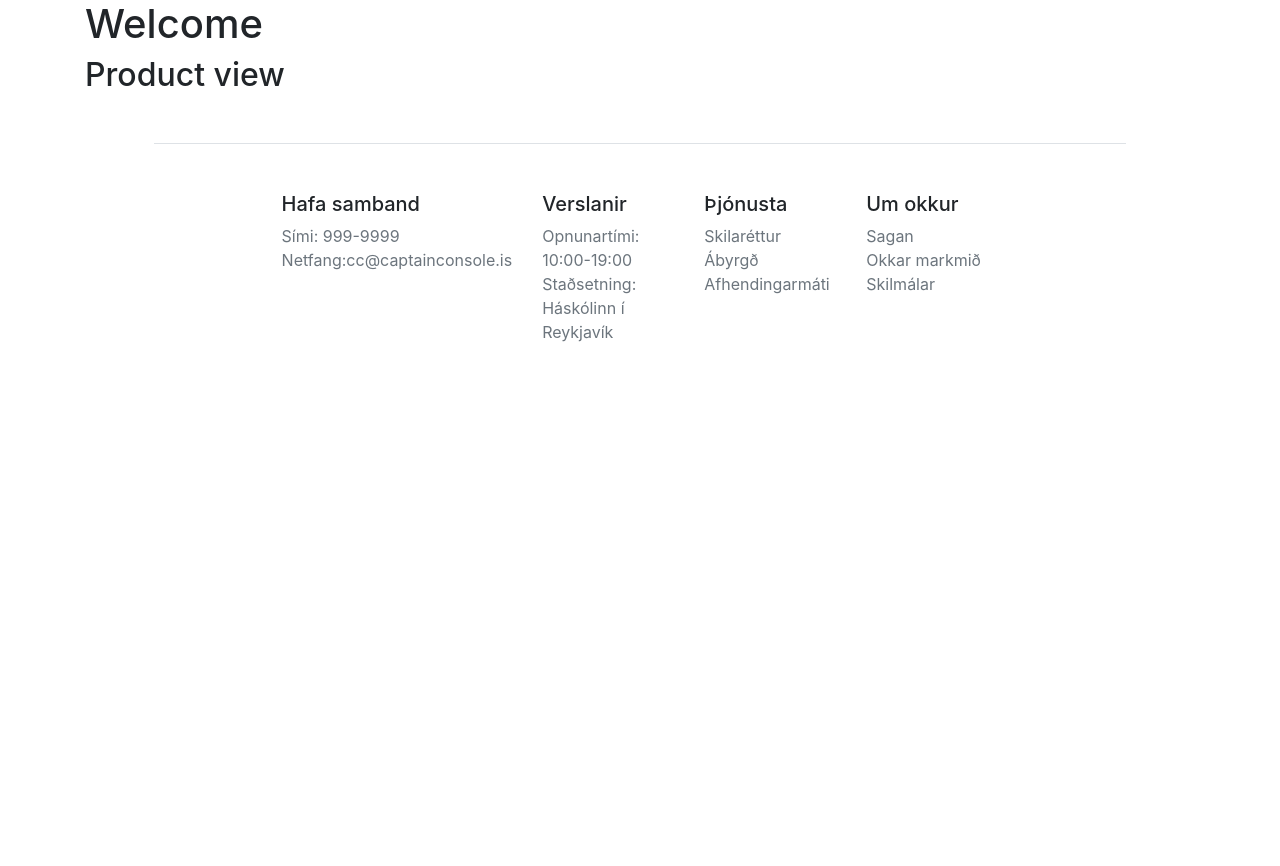
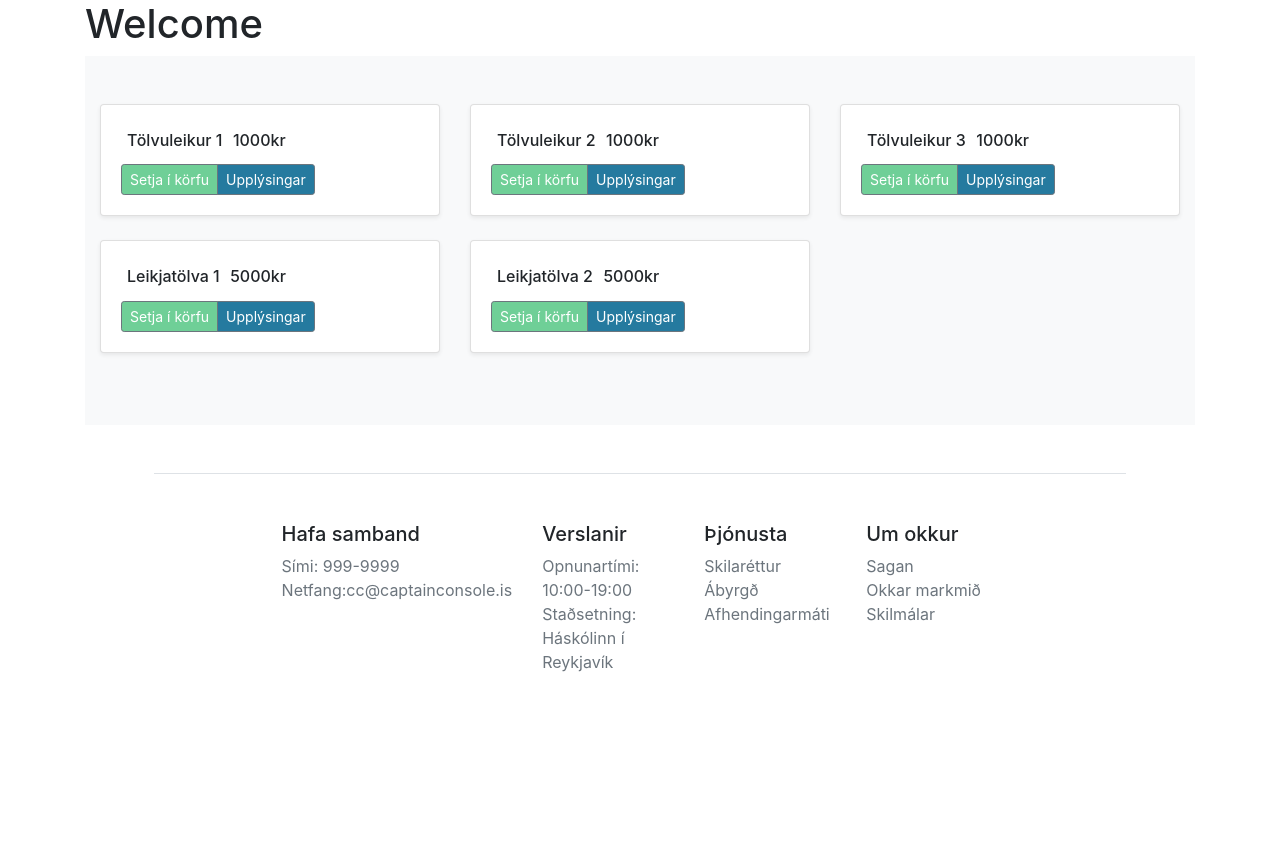
Before and after one commit to jonag15/Captain_Console, a Django app: page /product/ in a window 1280 px wide. Shown: the part 166-1032 px from the top of the page. Before the commit the page ends 508 px from the top, so only its background shows below. Run offline with Django 3.2, Linux system fonts and the light colour scheme; some libraries are stand-ins or nearby versions.

Commit message:
sölusíða

```diff
--- a/product/urls.py
+++ b/product/urls.py
@@ -3,4 +3,6 @@ from . import views
 
 urlpatterns = [
     path('', views.index, name = 'product_index'),
+    path('info/', views.info_index, name = 'product_info'),
+
 ]
--- a/product/views.py
+++ b/product/views.py
@@ -1,5 +1,17 @@
 from django.shortcuts import render
+
+products = [
+    {'name': 'Tölvuleikur 1', 'price': 1000},
+    {'name': 'Tölvuleikur 2', 'price': 1000},
+    {'name': 'Tölvuleikur 3', 'price': 1000},
+    {'name': 'Leikjatölva 1', 'price': 5000},
+    {'name': 'Leikjatölva 2', 'price': 5000},
+
+]
 
 # Create your views here.
 def index(request):
-    return render(request, 'product/index.html')
+    return render(request, 'product/index.html', context={'products': products})
+
+def info_index(request):
+    return render(request, 'product/info.html')
--- a/static/css/main.css
+++ b/static/css/main.css
@@ -37,3 +37,18 @@ footer {
     margin-right: 12%;
     margin-left: 12%;
 }
+
+.productInfo {
+    display: inline-block;
+    padding: 3px;
+}
+
+.btn-order {
+    background-color: #6FCF97;
+    color: white;
+}
+
+.btn-info {
+    background-color: #257a9f;
+    color: white;
+}
--- a/templates/product/index.html
+++ b/templates/product/index.html
@@ -1,6 +1,34 @@
 {% extends 'base.html' %}
 {% block content %}
 
-    <h2>Product view</h2>
 
+
+  <div class="album py-5 bg-light">
+    <div class="container">
+      <div class="row">
+        {% for product in products %}
+        <div class="col-md-4">
+          <div class="card mb-4 shadow-sm">
+{#            {% include icons/placeholder.svg width="100%" height="225" background="#55595c" color="#eceeef" class="card-img-top" text="Thumbnail" %}#}
+              <div class="card-body">
+                <div class="productInfo">
+{#                    <h6 class="card-text productInfo">Nafn</h6>#}
+{#                   <h6 class="card-text productInfo">Verð</h6>#}
+                    <h6 class="card-text productInfo">{{ product.name }}</h6>
+                    <h6 class="card-text productInfo">{{ product.price }}kr</h6>
+                </div>
+              <div class="d-flex justify-content-between align-items-center">
+                <div class="btn-group">
+                  <button type="button" class="btn btn-sm btn-outline-secondary btn-order">Setja í körfu</button>
+                    <a class="btn btn-primary btn-sm btn-outline-secondary btn-info" href="{% url 'product_info' %}" role="button">Upplýsingar</a>
+                </div>
+              </div>
+            </div>
+          </div>
+        </div>
+    {% endfor %}
+
+      </div>
+    </div>
+  </div>
 {% endblock %}
--- /dev/null
+++ b/templates/product/info.html
@@ -0,0 +1,3 @@
+{% extends 'base.html' %}
+{% block content %}
+{% endblock %}
```
